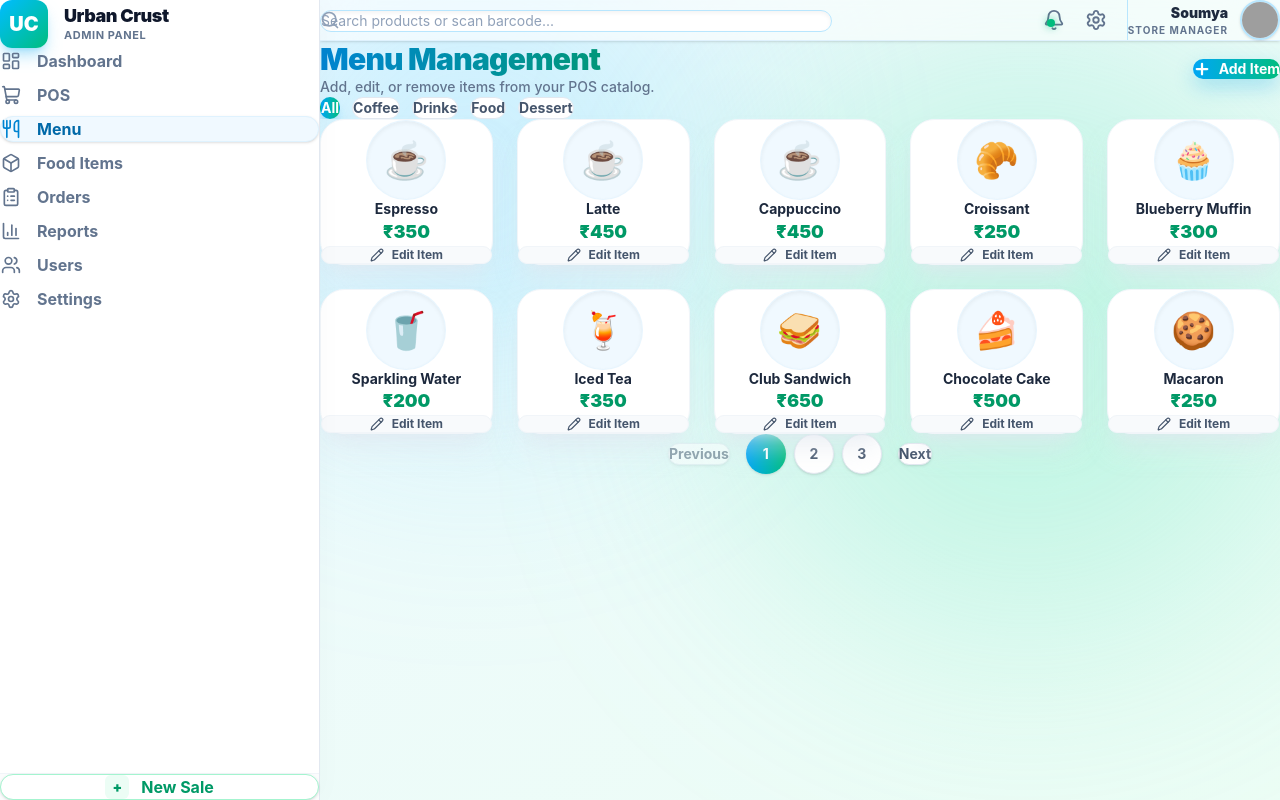
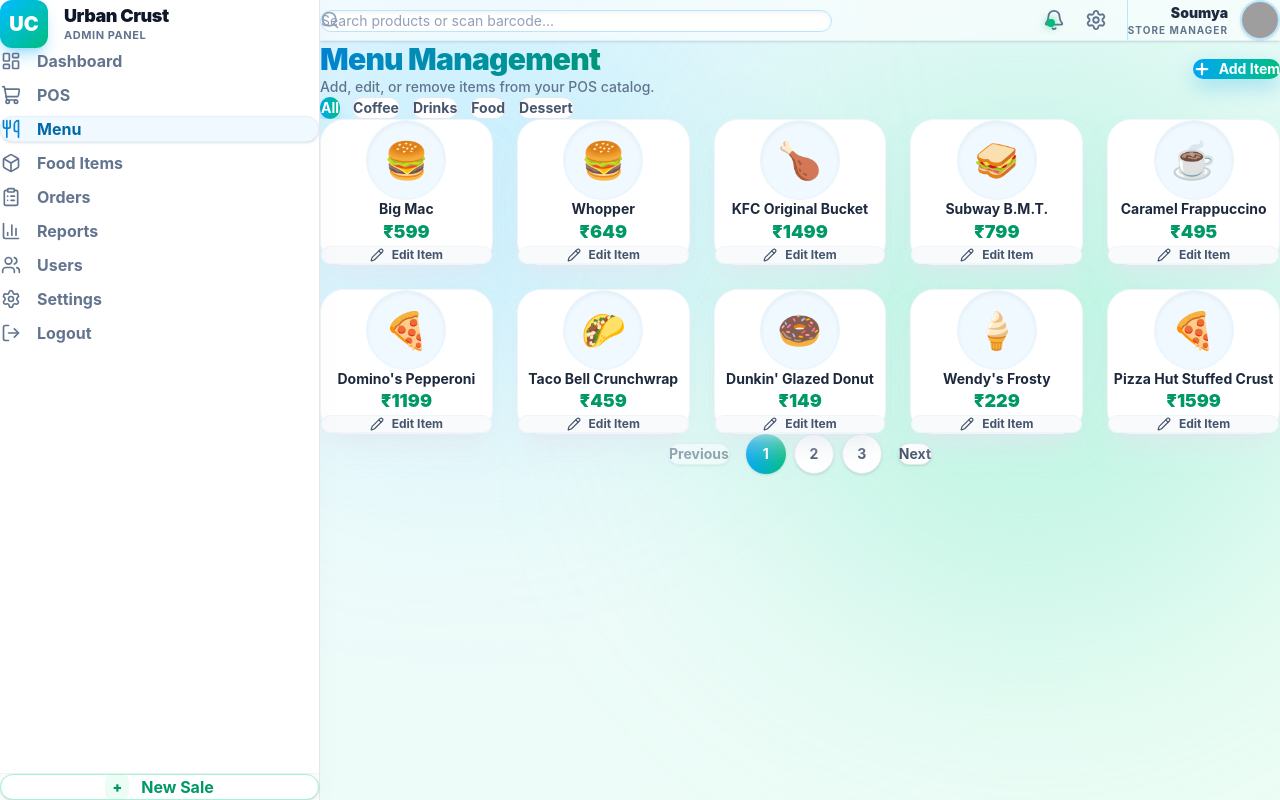
Before and after one commit to soumyabelli/pos, a React (Vite) app: page /admin/menu in a window 1280 px wide. Built offline with nearby package versions, Linux system fonts and the light colour scheme; grey boxes are pictures that could not be loaded.

Commit message:
feat: implement UI pagination, seeded mock data, and functional logout

```diff
--- a/src/admin/components/DataTable.jsx
+++ b/src/admin/components/DataTable.jsx
@@ -1,6 +1,13 @@
-export default function DataTable({ columns, data, rowKey, emptyText = "No records found." }) {
+import { useState } from "react";
+
+export default function DataTable({ columns, data, rowKey, emptyText = "No records found.", rowsPerPage = 10 }) {
+  const [currentPage, setCurrentPage] = useState(1);
+
+  const totalPages = Math.ceil(data.length / rowsPerPage) || 1;
+  const startIndex = (currentPage - 1) * rowsPerPage;
+  const paginatedData = data.slice(startIndex, startIndex + rowsPerPage);
   return (
-    <div className="overflow-x-auto rounded-2xl border border-[#eadccf] bg-white">
+    <div className="overflow-x-auto rounded-2xl border border-[#eadccf] bg-white flex flex-col">
       <table className="min-w-full border-collapse text-left">
         <thead className="bg-[#faf3eb]">
           <tr>
@@ -25,7 +32,7 @@
               </td>
             </tr>
           )}
-          {data.map((row) => (
+          {paginatedData.map((row) => (
             <tr
               key={typeof rowKey === "function" ? rowKey(row) : row[rowKey]}
               className="border-t border-[#f1e4d8] transition hover:bg-[#fff9f2]"
@@ -39,6 +46,46 @@
           ))}
         </tbody>
       </table>
+
+      {/* Pagination Controls */}
+      {data.length > rowsPerPage && (
+        <div className="flex items-center justify-between border-t border-[#f1e4d8] px-6 py-4 bg-white rounded-b-2xl">
+          <div className="text-sm text-[#8B6F47]">
+            Showing <span className="font-medium">{startIndex + 1}</span> to <span className="font-medium">{Math.min(startIndex + rowsPerPage, data.length)}</span> of <span className="font-medium">{data.length}</span> results
+          </div>
+          <div className="flex gap-2">
+            <button
+              onClick={() => setCurrentPage((p) => Math.max(1, p - 1))}
+              disabled={currentPage === 1}
+              className="px-3 py-1.5 border border-[#eadccf] rounded-lg text-sm text-[#3E2723] hover:bg-[#faf3eb] disabled:opacity-50 disabled:cursor-not-allowed transition"
+            >
+              Previous
+            </button>
+            <div className="flex items-center gap-1 px-2">
+              {Array.from({ length: totalPages }).map((_, idx) => (
+                <button
+                  key={idx}
+                  onClick={() => setCurrentPage(idx + 1)}
+                  className={`w-8 h-8 flex items-center justify-center rounded-lg text-sm transition ${
+                    currentPage === idx + 1
+                      ? "bg-[#D4853D] text-white font-bold"
+                      : "text-[#8B6F47] hover:bg-[#faf3eb]"
+                  }`}
+                >
+                  {idx + 1}
+                </button>
+              ))}
+            </div>
+            <button
+              onClick={() => setCurrentPage((p) => Math.min(totalPages, p + 1))}
+              disabled={currentPage === totalPages}
+              className="px-3 py-1.5 border border-[#eadccf] rounded-lg text-sm text-[#3E2723] hover:bg-[#faf3eb] disabled:opacity-50 disabled:cursor-not-allowed transition"
+            >
+              Next
+            </button>
+          </div>
+        </div>
+      )}
     </div>
   );
 }
--- a/src/admin/data/mockData.js
+++ b/src/admin/data/mockData.js
@@ -22,154 +22,36 @@
 ];
 
 export const initialProducts = [
-  {
-    id: "prd-1",
-    name: "Cola Zero 500ml",
-    category: "Beverages",
-    price: 1.99,
-    stock: 148,
-    threshold: 25,
-    sku: "BEV-CLZ-500",
-    description: "Sugar-free cola bottle for on-the-go purchase.",
-    imageName: "cola-zero.png",
-    status: "Active",
-  },
-  {
-    id: "prd-2",
-    name: "Orange Juice 1L",
-    category: "Beverages",
-    price: 3.49,
-    stock: 41,
-    threshold: 18,
-    sku: "BEV-ORJ-1L",
-    description: "Premium orange juice with no added sugar.",
-    imageName: "orange-juice.png",
-    status: "Active",
-  },
-  {
-    id: "prd-3",
-    name: "Sea Salt Chips",
-    category: "Snacks",
-    price: 2.79,
-    stock: 12,
-    threshold: 15,
-    sku: "SNK-SSC-120",
-    description: "Classic kettle-cooked chips.",
-    imageName: "sea-salt-chips.png",
-    status: "Active",
-  },
-  {
-    id: "prd-4",
-    name: "Protein Bar Almond",
-    category: "Snacks",
-    price: 2.19,
-    stock: 0,
-    threshold: 20,
-    sku: "SNK-PBA-50",
-    description: "High-protein almond snack bar.",
-    imageName: "protein-bar.png",
-    status: "Inactive",
-  },
-  {
-    id: "prd-5",
-    name: "Hand Wash Herbal",
-    category: "Personal Care",
-    price: 4.99,
-    stock: 67,
-    threshold: 20,
-    sku: "PCR-HWH-250",
-    description: "Gentle antibacterial liquid hand wash.",
-    imageName: "hand-wash.png",
-    status: "Active",
-  },
-  {
-    id: "prd-6",
-    name: "Dish Soap Lemon",
-    category: "Household",
-    price: 3.29,
-    stock: 24,
-    threshold: 20,
-    sku: "HOU-DSL-500",
-    description: "Concentrated dish cleaning liquid.",
-    imageName: "dish-soap.png",
-    status: "Active",
-  },
-  {
-    id: "prd-7",
-    name: "Laundry Pods Pack",
-    category: "Household",
-    price: 8.99,
-    stock: 9,
-    threshold: 12,
-    sku: "HOU-LPP-24",
-    description: "Power-clean laundry detergent pods.",
-    imageName: "laundry-pods.png",
-    status: "Active",
-  },
-  {
-    id: "prd-8",
-    name: "Mint Gum Bottle",
-    category: "Snacks",
-    price: 1.29,
-    stock: 210,
-    threshold: 30,
-    sku: "SNK-MGB-60",
-    description: "Sugar-free mint gum for checkout counters.",
-    imageName: "mint-gum.png",
-    status: "Active",
-  },
+  { id: "prd-1", name: "Big Mac", category: "Fast Food", price: 5.99, stock: 150, threshold: 25, sku: "MCD-BM-01", description: "Two 100% beef patties, special sauce, lettuce, cheese.", imageName: "burger.png", status: "Active" },
+  { id: "prd-2", name: "Whopper", category: "Fast Food", price: 6.49, stock: 120, threshold: 20, sku: "BK-WH-02", description: "A ¼ lb of savory flame-grilled beef topped with tomatoes.", imageName: "burger.png", status: "Active" },
+  { id: "prd-3", name: "KFC Original Bucket", category: "Fast Food", price: 14.99, stock: 50, threshold: 10, sku: "KFC-OB-03", description: "Classic 8-piece chicken bucket.", imageName: "chicken.png", status: "Active" },
+  { id: "prd-4", name: "Subway B.M.T.", category: "Fast Food", price: 7.99, stock: 80, threshold: 15, sku: "SUB-BMT-04", description: "Spicy pepperoni, salami, and black forest ham.", imageName: "sandwich.png", status: "Active" },
+  { id: "prd-5", name: "Caramel Frappuccino", category: "Beverages", price: 4.95, stock: 200, threshold: 30, sku: "SBUX-CF-05", description: "Caramel syrup blended with coffee, milk and ice.", imageName: "coffee.png", status: "Active" },
+  { id: "prd-6", name: "Domino's Pepperoni", category: "Fast Food", price: 11.99, stock: 90, threshold: 15, sku: "DOM-PEP-06", description: "Classic pepperoni pizza with mozzarella.", imageName: "pizza.png", status: "Active" },
+  { id: "prd-7", name: "Taco Bell Crunchwrap", category: "Fast Food", price: 4.59, stock: 110, threshold: 20, sku: "TB-CW-07", description: "A warm tortilla filled with seasoned beef, nacho cheese.", imageName: "taco.png", status: "Active" },
+  { id: "prd-8", name: "Dunkin' Glazed Donut", category: "Snacks", price: 1.49, stock: 300, threshold: 40, sku: "DNK-GD-08", description: "Classic sweet glazed donut.", imageName: "donut.png", status: "Active" },
+  { id: "prd-9", name: "Wendy's Frosty", category: "Beverages", price: 2.29, stock: 180, threshold: 25, sku: "WEN-FR-09", description: "Signature chocolate dairy dessert.", imageName: "icecream.png", status: "Active" },
+  { id: "prd-10", name: "Pizza Hut Stuffed Crust", category: "Fast Food", price: 15.99, stock: 60, threshold: 10, sku: "PH-SC-10", description: "Cheese stuffed crust pizza.", imageName: "pizza.png", status: "Active" },
+  { id: "prd-11", name: "Chipotle Burrito Bowl", category: "Fast Food", price: 9.85, stock: 140, threshold: 20, sku: "CHP-BB-11", description: "Rice, beans, fajita veggies, and your choice of meat.", imageName: "bowl.png", status: "Active" },
+  { id: "prd-12", name: "Panda Express Orange Chicken", category: "Fast Food", price: 8.50, stock: 100, threshold: 15, sku: "PE-OC-12", description: "Crispy chicken bites in sweet and spicy orange sauce.", imageName: "chicken.png", status: "Active" }
 ];
 
-export const orders = [
-  {
-    id: "ORD-92311",
-    channel: "In-store",
-    customer: "Ethan Holmes",
-    amount: 246.84,
-    date: "2026-04-22 09:10",
-    status: "Completed",
-  },
-  {
-    id: "ORD-92308",
-    channel: "Website",
-    customer: "Mia Patel",
-    amount: 112.4,
-    date: "2026-04-22 08:36",
-    status: "Completed",
-  },
-  {
-    id: "ORD-92295",
-    channel: "Marketplace",
-    customer: "Aarav Khanna",
-    amount: 74.99,
-    date: "2026-04-21 19:42",
-    status: "Pending",
-  },
-  {
-    id: "ORD-92288",
-    channel: "In-store",
-    customer: "Noah Cooper",
-    amount: 52.17,
-    date: "2026-04-21 18:15",
-    status: "Completed",
-  },
-  {
-    id: "ORD-92283",
-    channel: "Website",
-    customer: "Olivia Reed",
-    amount: 189.5,
-    date: "2026-04-21 17:54",
-    status: "Pending",
-  },
-  {
-    id: "ORD-92266",
-    channel: "Website",
-    customer: "Sofia Diaz",
-    amount: 31.7,
-    date: "2026-04-21 15:08",
-    status: "Cancelled",
-  },
-];
+export const orders = Array.from({ length: 26 }).map((_, i) => {
+  const statuses = ["Completed", "Pending", "Cancelled"];
+  const channels = ["In-store", "Website", "Marketplace", "Drive-thru"];
+  const customers = [
+    "Ronald McDonald", "Colonel Sanders", "Wendy Thomas", "Howard Schultz",
+    "John Schnatter", "Glen Bell", "Dan Cathy", "Steve Ells"
+  ];
+  return {
+    id: `ORD-9${2000 + i}`,
+    channel: channels[i % channels.length],
+    customer: customers[i % customers.length],
+    amount: parseFloat((Math.random() * 50 + 10).toFixed(2)),
+    date: `2026-04-${(i % 30 + 1).toString().padStart(2, '0')} ${10 + (i % 12)}:15`,
+    status: statuses[i % statuses.length],
+  };
+});
 
 export const initialUsers = [
   { id: "usr-1", name: "Ariana Wells", email: "ariana@novaretail.com", role: "Admin", status: "Active" },
--- a/src/admin/pages/LogoutPage.jsx
+++ b/src/admin/pages/LogoutPage.jsx
@@ -15,7 +15,11 @@
         <div className="flex flex-wrap items-center gap-3">
           <button
             type="button"
-            onClick={() => navigate("/login")}
+            onClick={() => {
+              localStorage.removeItem("token");
+              localStorage.removeItem("user");
+              navigate("/login");
+            }}
             className="rounded-xl bg-gradient-to-r from-rose-500 to-orange-500 px-4 py-2 text-sm font-semibold text-white shadow-lg shadow-rose-500/30"
           >
             Logout Now
--- a/src/components/Sidebar.jsx
+++ b/src/components/Sidebar.jsx
@@ -8,6 +8,7 @@
   Users,
   Settings,
   Utensils,
+  LogOut,
 } from "lucide-react";
 
 export default function Sidebar() {
@@ -23,6 +24,7 @@
     { name: "Reports", icon: BarChart3, path: "/admin/reports" },
     { name: "Users", icon: Users, path: "/admin/users" },
     { name: "Settings", icon: Settings, path: "/admin/settings" },
+    { name: "Logout", icon: LogOut, action: "logout" },
   ];
 
   return (
@@ -54,7 +56,15 @@
             return (
               <li key={item.name}>
                 <button
-                  onClick={() => navigate(item.path)}
+                  onClick={() => {
+                    if (item.action === "logout") {
+                      localStorage.removeItem("token");
+                      localStorage.removeItem("user");
+                      navigate("/login");
+                    } else {
+                      navigate(item.path);
+                    }
+                  }}
                   className={`w-full flex items-center gap-4 px-5 py-3.5 rounded-2xl text-sm font-bold transition-all ${
                     isActive
                       ? "bg-sky-50 text-sky-700 shadow-sm border border-sky-100"
--- a/src/pages/OrderManagement.jsx
+++ b/src/pages/OrderManagement.jsx
@@ -9,13 +9,22 @@
 } from "lucide-react";
 import Sidebar from "../components/Sidebar";
 
-const ORDER_ROWS = [
-  { id: "#10234", customer: "Jane Doe", initials: "JD", items: 3, date: "Oct 12, 2023", total: 156.0, status: "Completed" },
-  { id: "#10235", customer: "Mark Smith", initials: "MS", items: 1, date: "Oct 12, 2023", total: 42.5, status: "Pending" },
-  { id: "#10236", customer: "Ana Lopez", initials: "AL", items: 5, date: "Oct 11, 2023", total: 892.1, status: "Cancelled" },
-  { id: "#10237", customer: "Robert White", initials: "RW", items: 2, date: "Oct 11, 2023", total: 210.0, status: "Completed" },
-  { id: "#10238", customer: "Kelly Miller", initials: "KM", items: 12, date: "Oct 10, 2023", total: 1420.5, status: "Completed" },
-];
+const ORDER_ROWS = Array.from({ length: 26 }).map((_, i) => {
+  const statuses = ["Completed", "Pending", "Cancelled"];
+  const customers = [
+    "Ronald McDonald", "Colonel Sanders", "Wendy Thomas", "Howard Schultz",
+    "John Schnatter", "Glen Bell", "Dan Cathy", "Steve Ells"
+  ];
+  return {
+    id: `#10${234 + i}`,
+    customer: customers[i % customers.length],
+    initials: customers[i % customers.length].split(" ").map((n) => n[0]).join(""),
+    items: (i % 5) + 1,
+    date: `Oct ${(i % 31) + 1}, 2023`,
+    total: parseFloat((Math.random() * 50 + 10).toFixed(2)),
+    status: statuses[i % statuses.length],
+  };
+});
 
 const STATUS_TABS = ["All", "Pending", "Completed", "Cancelled"];
 
@@ -37,6 +46,8 @@
   const displayName = getDisplayName();
   const [searchValue, setSearchValue] = useState("");
   const [activeTab, setActiveTab] = useState("All");
+  const [currentPage, setCurrentPage] = useState(1);
+  const ITEMS_PER_PAGE = 10;
 
   const filteredOrders = useMemo(() => {
     return ORDER_ROWS.filter((row) => {
@@ -48,6 +59,12 @@
       return matchesSearch && matchesTab;
     });
   }, [searchValue, activeTab]);
+
+  const totalPages = Math.ceil(filteredOrders.length / ITEMS_PER_PAGE);
+  const currentOrders = filteredOrders.slice(
+    (currentPage - 1) * ITEMS_PER_PAGE,
+    currentPage * ITEMS_PER_PAGE
+  );
 
   const completedCount = ORDER_ROWS.filter((item) => item.status === "Completed").length;
   const pendingCount = ORDER_ROWS.filter((item) => item.status === "Pending").length;
@@ -173,7 +190,7 @@
                   </tr>
                 </thead>
                 <tbody>
-                  {filteredOrders.map((order) => (
+                  {currentOrders.map((order) => (
                     <tr key={order.id}>
                       <td className="ord-id">{order.id}</td>
                       <td>
@@ -195,11 +212,20 @@
             </div>
 
             <footer className="ord-footer">
-              <p>Showing 1-{filteredOrders.length} of 1,240 orders</p>
+              <p>Showing {(currentPage - 1) * ITEMS_PER_PAGE + 1}-{Math.min(currentPage * ITEMS_PER_PAGE, filteredOrders.length)} of {filteredOrders.length} orders</p>
               <div className="ord-pagination">
-                <button type="button" className="active">1</button>
-                <button type="button">2</button>
-                <button type="button">3</button>
+                <button type="button" onClick={() => setCurrentPage(p => Math.max(1, p - 1))} disabled={currentPage === 1}>Prev</button>
+                {Array.from({ length: totalPages }).map((_, i) => (
+                  <button
+                    key={i + 1}
+                    type="button"
+                    className={currentPage === i + 1 ? "active" : ""}
+                    onClick={() => setCurrentPage(i + 1)}
+                  >
+                    {i + 1}
+                  </button>
+                ))}
+                <button type="button" onClick={() => setCurrentPage(p => Math.min(totalPages, p + 1))} disabled={currentPage === totalPages}>Next</button>
               </div>
             </footer>
           </section>
--- a/src/pages/ProductManagement.jsx
+++ b/src/pages/ProductManagement.jsx
@@ -9,31 +9,32 @@
 import Sidebar from "../components/Sidebar";
 
 const PRODUCTS = [
-  { id: 1, name: "Espresso", sku: "CF-001", category: "Coffee", price: 350, stock: 200, status: "Active", emoji: "☕" },
-  { id: 2, name: "Latte", sku: "CF-002", category: "Coffee", price: 450, stock: 150, status: "Active", emoji: "☕" },
-  { id: 3, name: "Cappuccino", sku: "CF-003", category: "Coffee", price: 450, stock: 120, status: "Active", emoji: "☕" },
-  { id: 4, name: "Croissant", sku: "BK-001", category: "Food", price: 250, stock: 45, status: "Active", emoji: "🥐" },
-  { id: 5, name: "Blueberry Muffin", sku: "BK-002", category: "Food", price: 300, stock: 30, status: "Active", emoji: "🧁" },
-  { id: 6, name: "Sparkling Water", sku: "BV-001", category: "Drinks", price: 200, stock: 120, status: "Active", emoji: "🥤" },
-  { id: 7, name: "Iced Tea", sku: "BV-002", category: "Drinks", price: 350, stock: 85, status: "Active", emoji: "🍹" },
-  { id: 8, name: "Club Sandwich", sku: "FD-001", category: "Food", price: 650, stock: 25, status: "Active", emoji: "🥪" },
-  { id: 9, name: "Chocolate Cake", sku: "DS-001", category: "Dessert", price: 500, stock: 40, status: "Active", emoji: "🍰" },
-  { id: 10, name: "Macaron", sku: "DS-002", category: "Dessert", price: 250, stock: 60, status: "Active", emoji: "🍪" },
-  { id: 11, name: "Truffle Risotto", sku: "MA-001", category: "Food", price: 1850, stock: 45, status: "Active", emoji: "🍲" },
-  { id: 12, name: "Wagyu Burger", sku: "MA-002", category: "Food", price: 2100, stock: 30, status: "Active", emoji: "🍔" },
-  { id: 13, name: "Margherita Pizza", sku: "PZ-001", category: "Food", price: 1200, stock: 120, status: "Active", emoji: "🍕" },
-  { id: 14, name: "Seafood Pasta", sku: "MA-003", category: "Food", price: 2400, stock: 15, status: "Inactive", emoji: "🍝" },
-  { id: 15, name: "Matcha Tiramisu", sku: "DS-003", category: "Dessert", price: 850, stock: 40, status: "Active", emoji: "🍮" },
-  { id: 16, name: "Fresh Green Juice", sku: "BV-003", category: "Drinks", price: 400, stock: 60, status: "Inactive", emoji: "🧃" },
-  { id: 17, name: "Honey Lemonade", sku: "BV-004", category: "Drinks", price: 300, stock: 85, status: "Active", emoji: "🍋" },
-  { id: 18, name: "Lobster Tail", sku: "MA-004", category: "Food", price: 3500, stock: 8, status: "Active", emoji: "🦞" },
-  { id: 19, name: "Salmon Bagel", sku: "BK-003", category: "Food", price: 750, stock: 25, status: "Active", emoji: "🥯" },
-  { id: 20, name: "Butter Chicken", sku: "MA-005", category: "Food", price: 1100, stock: 55, status: "Active", emoji: "🍛" },
-  { id: 21, name: "Pistachio Gelato", sku: "DS-004", category: "Dessert", price: 600, stock: 30, status: "Active", emoji: "🍨" },
-  { id: 22, name: "Pepperoni Pizza", sku: "PZ-002", category: "Food", price: 1400, stock: 90, status: "Active", emoji: "🍕" },
-  { id: 23, name: "Hazelnut Mocha", sku: "CF-004", category: "Coffee", price: 480, stock: 120, status: "Inactive", emoji: "☕" },
-  { id: 24, name: "Mango Sticky Rice", sku: "DS-005", category: "Dessert", price: 550, stock: 20, status: "Active", emoji: "🥭" },
-  { id: 25, name: "Cold Brew", sku: "CF-005", category: "Coffee", price: 400, stock: 110, status: "Active", emoji: "🧊" },
+  { id: 1, name: "Big Mac", sku: "MCD-BM", category: "Food", price: 599, stock: 150, status: "Active", emoji: "🍔" },
+  { id: 2, name: "Whopper", sku: "BK-WH", category: "Food", price: 649, stock: 120, status: "Active", emoji: "🍔" },
+  { id: 3, name: "KFC Original Bucket", sku: "KFC-OB", category: "Food", price: 1499, stock: 50, status: "Active", emoji: "🍗" },
+  { id: 4, name: "Subway B.M.T.", sku: "SUB-BMT", category: "Food", price: 799, stock: 80, status: "Active", emoji: "🥪" },
+  { id: 5, name: "Caramel Frappuccino", sku: "SBUX-CF", category: "Coffee", price: 495, stock: 200, status: "Active", emoji: "☕" },
+  { id: 6, name: "Domino's Pepperoni", sku: "DOM-PEP", category: "Food", price: 1199, stock: 90, status: "Active", emoji: "🍕" },
+  { id: 7, name: "Taco Bell Crunchwrap", sku: "TB-CW", category: "Food", price: 459, stock: 110, status: "Active", emoji: "🌮" },
+  { id: 8, name: "Dunkin' Glazed Donut", sku: "DNK-GD", category: "Dessert", price: 149, stock: 300, status: "Active", emoji: "🍩" },
+  { id: 9, name: "Wendy's Frosty", sku: "WEN-FR", category: "Dessert", price: 229, stock: 180, status: "Active", emoji: "🍦" },
+  { id: 10, name: "Pizza Hut Stuffed Crust", sku: "PH-SC", category: "Food", price: 1599, stock: 60, status: "Active", emoji: "🍕" },
+  { id: 11, name: "Chipotle Burrito Bowl", sku: "CHP-BB", category: "Food", price: 985, stock: 140, status: "Active", emoji: "🥙" },
+  { id: 12, name: "Panda Express Orange Chicken", sku: "PE-OC", category: "Food", price: 850, stock: 100, status: "Active", emoji: "🍱" },
+  { id: 13, name: "Starbucks Pink Drink", sku: "SBUX-PD", category: "Drinks", price: 545, stock: 150, status: "Active", emoji: "🥤" },
+  { id: 14, name: "McDonald's Fries", sku: "MCD-FR", category: "Food", price: 299, stock: 500, status: "Active", emoji: "🍟" },
+  { id: 15, name: "Chick-fil-A Sandwich", sku: "CFA-CS", category: "Food", price: 519, stock: 85, status: "Active", emoji: "🥪" },
+  { id: 16, name: "Panera Broccoli Soup", sku: "PNR-BS", category: "Food", price: 629, stock: 45, status: "Inactive", emoji: "🥣" },
+  { id: 17, name: "Five Guys Cheeseburger", sku: "FG-CB", category: "Food", price: 949, stock: 55, status: "Active", emoji: "🍔" },
+  { id: 18, name: "Shake Shack SmokeShack", sku: "SS-SS", category: "Food", price: 829, stock: 70, status: "Active", emoji: "🍔" },
+  { id: 19, name: "Sonic Cherry Limeade", sku: "SNC-CL", category: "Drinks", price: 299, stock: 120, status: "Active", emoji: "🍹" },
+  { id: 20, name: "Dairy Queen Blizzard", sku: "DQ-BZ", category: "Dessert", price: 499, stock: 210, status: "Active", emoji: "🍨" },
+  { id: 21, name: "Papa John's Garlic Sauce", sku: "PJ-GS", category: "Food", price: 100, stock: 1000, status: "Active", emoji: "🧄" },
+  { id: 22, name: "Krispy Kreme Original", sku: "KK-OG", category: "Dessert", price: 129, stock: 400, status: "Active", emoji: "🍩" },
+  { id: 23, name: "Arby's Roast Beef", sku: "ARB-RB", category: "Food", price: 549, stock: 65, status: "Inactive", emoji: "🥪" },
+  { id: 24, name: "Cinnabon Classic Roll", sku: "CIN-CR", category: "Dessert", price: 499, stock: 40, status: "Active", emoji: "🥐" },
+  { id: 25, name: "In-N-Out Double-Double", sku: "INO-DD", category: "Food", price: 490, stock: 110, status: "Active", emoji: "🍔" },
+  { id: 26, name: "Baskin Robbins Vanilla", sku: "BR-VN", category: "Dessert", price: 349, stock: 150, status: "Active", emoji: "🍦" }
 ];
 
 const CATEGORY_OPTIONS = ["All", "Coffee", "Drinks", "Food", "Dessert"];
```
Also changed, not shown: src/pages/Login.jsx (+13 -2 lines), 1 other file (tests, documents, lock files or other folders).
